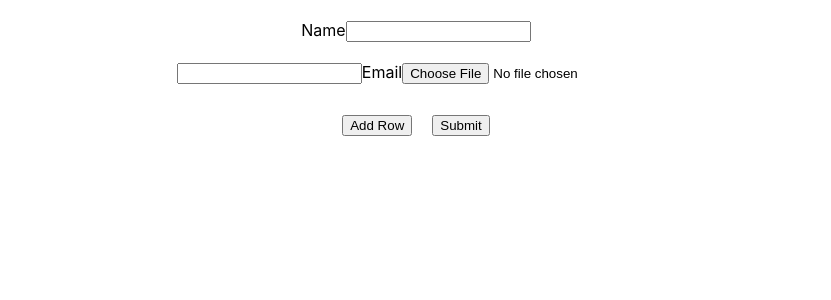
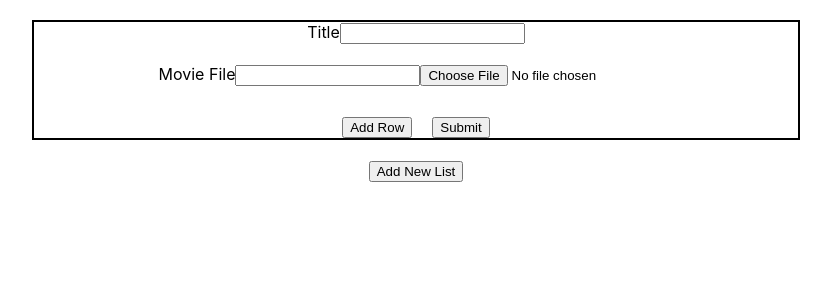
Before and after one commit to nurovic/movie-list, a React (Create React App) app in the folder frontend/: page / in a window 1280 px wide. Shown: the top 300 px of the page, without its empty margins (224-1055 px from the left). Built offline with nearby package versions, Linux system fonts and the light colour scheme.

Commit message:
Array list schema

```diff
--- a/frontend/src/App.css
+++ b/frontend/src/App.css
@@ -23,7 +23,10 @@
   font-size: calc(10px + 2vmin);
   color: white;
 }
-
+.movie-list {
+  border: 2px solid black;
+  margin-bottom: 20px;
+}
 .App-link {
   color: #61dafb;
 }
--- a/frontend/src/App.js
+++ b/frontend/src/App.js
@@ -1,11 +1,13 @@
 import React from 'react'
 import Product from './Product'
-import Add from './Dynamic'
+import Add from './MovieList'
+import MovieCreate from './Pages/MovieCreate'
 const App = () => {
   return (
     <div>
       {/* <Product/> */}
-      <Add/>
+      {/* <Add/> */}
+      <MovieCreate/>
     </div>
   )
 }
--- /dev/null
+++ b/frontend/src/Components/MovieList.js
@@ -0,0 +1,95 @@
+import { useState } from "react";
+import "../App.css";
+import axios from "axios";
+function MovieList() {
+  const [title, setTitle] = useState("");
+  const [formVal, setFormVal] = useState([{ subTitle: "", movie: "" }]);
+  const [formArr, setFormArr] = useState([{title:"", formVal}])
+
+  const addRow = () => {
+    setFormVal([...formVal, { subTitle: "", movie: "" }]);
+  };
+  const addFormList = () => {
+    setFormArr([formVal, {title:""}]);
+  };
+  const onRemove = (i) => {
+    const newForm = [...formVal];
+    newForm.splice(i, 1);
+    setFormVal(newForm);
+  };
+  const onHandle = (e, i) => {
+    console.log("DOt ,", i)
+    let newForm = [...formVal];
+
+    if (e.target.type === "file") {
+      const reader = new FileReader();
+      newForm[i][e.target.subTitle] = reader.result;
+
+      reader.onload = () => {
+        if (reader.readyState === 2) {
+          newForm[i][e.target.name] = reader.result;
+        }
+      };
+      reader.readAsDataURL(e.target.files[0]);
+    }
+
+    newForm[i][e.target.name] = e.target.value;
+    setFormVal(newForm);
+  };
+
+  const onSubmit = async (e) => {
+    const formData = new FormData();
+    e.preventDefault();
+
+    formData.set("title", title);
+    formVal.forEach((image) => {
+      formData.append("images", image.movie);
+      formData.append("subTitle", image.subTitle);
+    });
+
+    await axios.post("http://localhost:4000/movies", formData);
+  };
+  return (
+    <div className="App">
+      <div style={{ width: "60%", margin: "20px auto" }}>
+       {
+       formArr?.map((arr,i) =>
+       (
+        <form onSubmit={onSubmit} className="movie-list">
+          <label>Title</label>
+          <input
+            type="text"
+            name="title"
+            value={title}
+            onChange={(e) => setTitle(e.target.value)}
+          />
+          {formVal.map((item, i) => (
+            <div>
+              <div style={{ padding: "10px", margin: "10px", diplay: "flex", flexDirection: "row", }}>
+                <label style={{ marginTop: "50px" }}>Movie File</label>
+                <input type="text" name="subTitle" value={item.subTitle || ""} onChange={(e) => onHandle(e, i)} />
+                <input type="file" name="movie" value={item.email || ""} onChange={(e) => onHandle(e, i)}/>
+                {i == 0 ? ("") : ( <button onClick={() => onRemove(i)}>Remove</button> )}
+              </div>
+            </div>
+          ))
+          }
+          <div style={{ marginTop: "20px" }}>
+            <button onClick={addRow}>Add Row</button>
+            <button type="submit" style={{ marginLeft: "20px" }}>
+              Submit
+            </button>
+          </div>
+        </form>
+        )
+
+       )
+}
+        <button onClick={addFormList}>Add New List</button>
+
+      </div>
+    </div>
+  );
+}
+
+export default MovieList;
--- a/frontend/src/Dynamic.js
+++ b/frontend/src/MovieList.js
@@ -1,7 +1,7 @@
 import {useState} from 'react';
-import './App.css';
+import './App.css'
 import axios from 'axios'
-function App() {
+function MovieList() {
     const [title, setTitle] = useState('')
   const [formVal, setFormVal] = useState([{subTitle:'', movie:''}])
   const addRow = () => {
@@ -50,7 +50,7 @@ function App() {
   return (
     <div className="App">
       <div style={{width:'60%', margin:'20px auto', }}>
-        <form onSubmit={onSubmit}>
+        <form onSubmit={onSubmit} className="movie-list">
             <label>Name</label>
             <input type="text" name="title" value={title}  onChange={(e)=> setTitle(e.target.value)}/>
           {formVal.map((item, i)=> (
@@ -72,75 +72,10 @@ function App() {
               <button type="submit" style={{marginLeft:'20px'}}>Submit</button>
            </div>
         </form>
+
       </div>
     </div>
   );
 }
 
-export default App;
-
-
-
-// import React, { useState } from "react";
-
-
-// function Addmoreinput() {
-//   const [inputList, setinputList]= useState([{firstName:'', lastName:''}]);
-
-//   const handleinputchange=(e, index)=>{
-//     console.log(e.target.files[0], index)
-//     const {name, value}= e.target;
-//     const list= [...inputList];
-//     console.log(value)
-//     list[index][name]= value;
-//     setinputList(list);
-
-//   }
-
-//   const handleremove= index=>{
-//     const list=[...inputList];
-//     list.splice(index,1);
-//     setinputList(list);
-//   }
-
-//   const handleaddclick=()=>{
-//     setinputList([...inputList, { firstName:'', lastName:''}]);
-//   }
-//   return (
-//     <div className="content">
-//      <div className="row">
-//        <div className="col-sm-12">
-//          <h5 className="mt-3 mb-4 fw-bold">Dynamically add/remove inputs fields reactjs </h5>
-
-//             {
-//             inputList.map( (x,i)=>{
-//               return(
-//               <div className="row mb-3">
-//                  <div class="form-group col-md-4">
-//                  <label >First Name</label>
-//                   <input type="text"  name="firstName" class="form-control"  placeholder="Enter First Name" onChange={ e=>handleinputchange(e,i)} />
-//                </div>
-//                <div class="form-group col-md-4">
-//                <label >Last Name</label>
-//                   <input type="file"  name="lastName" class="form-control"   placeholder="Enter Last Name" onChange={ e=>handleinputchange(e,i) }/>
-//                </div>
-//                <div class="form-group col-md-2 mt-4">
-//                {
-//                   inputList.length!==1 &&
-//                   <button  className="btn btn-danger mx-1" onClick={()=> handleremove(i)}>Remove</button>
-//                }
-//                { inputList.length-1===i &&
-//                <button  className="btn btn-success" onClick={ handleaddclick}>Add More</button>
-//                }
-//                </div>
-//             </div>
-//               );
-//              } )}
-
-
-//        </div>
-//      </div>
-//     </div>
-//   );
-// }
-// export default Addmoreinput;
+export default MovieList;
--- /dev/null
+++ b/frontend/src/Pages/MovieCreate.js
@@ -0,0 +1,11 @@
+import React from 'react'
+import MovieList from '../Components/MovieList'
+const MovieCreate = () => {
+  return (
+    <div>
+      <MovieList/>
+    </div>
+  )
+}
+
+export default MovieCreate
```
Also changed, not shown: 1 other file (tests, documents, lock files or other folders).
